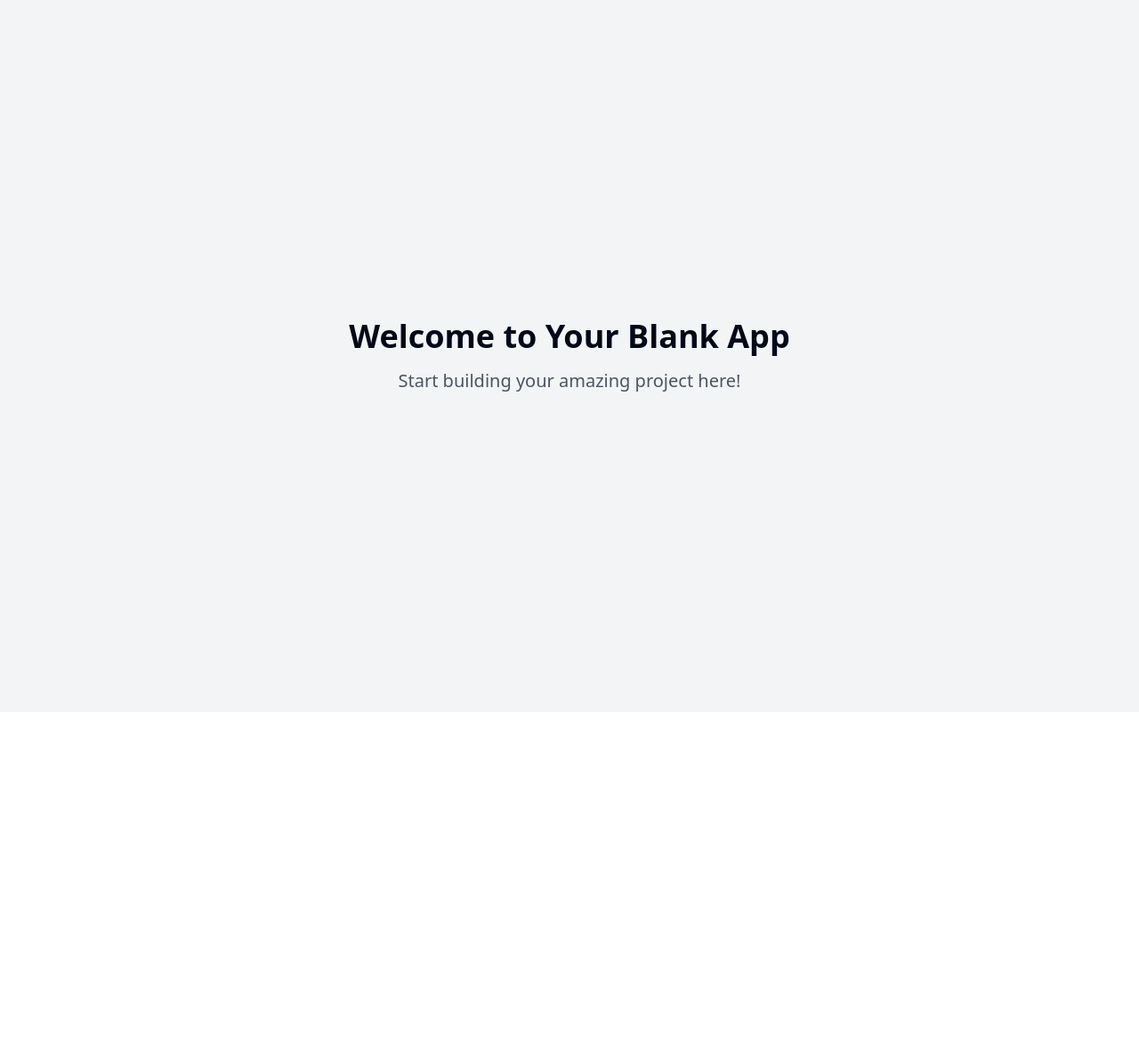
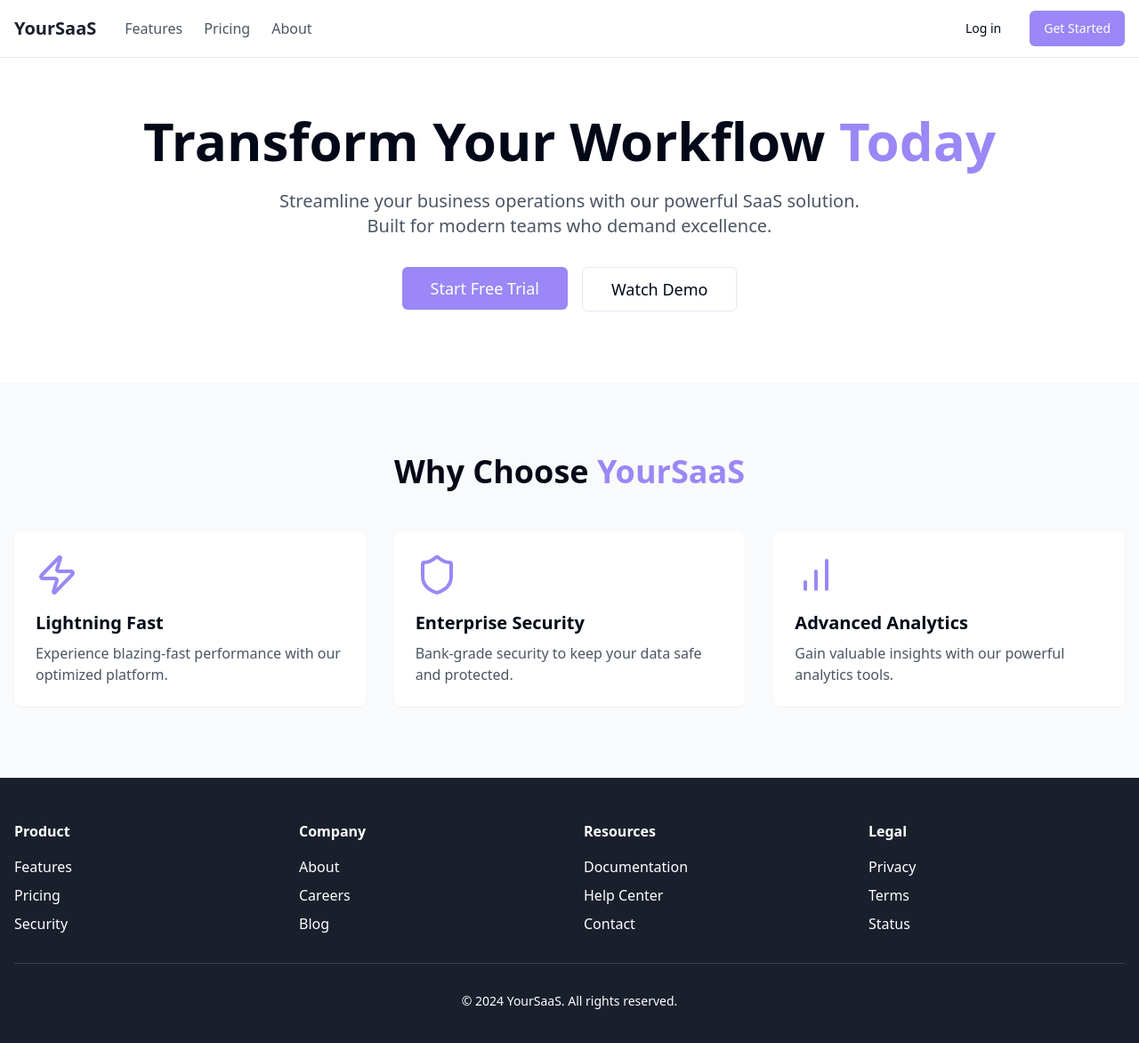
Before and after one commit to DevEduu/s-6045, a React (Vite) app: page / in a window 1280 px wide. Shown: the top 1172 px of the page at 89% size. Before the commit the page ends 800 px from the top, so only its background shows below. Built offline with nearby package versions, Linux system fonts and the light colour scheme.

Commit message:
Add landing page for SaaS startup
Implement a new landing page for the SaaS startup, replacing the existing fallback content with a more optimized and relevant user interface.
[skip gpt_engineer]

```diff
--- /dev/null
+++ b/src/components/Features.tsx
@@ -0,0 +1,44 @@
+import { Zap, Shield, BarChart } from "lucide-react";
+
+const features = [
+  {
+    icon: Zap,
+    title: "Lightning Fast",
+    description: "Experience blazing-fast performance with our optimized platform.",
+  },
+  {
+    icon: Shield,
+    title: "Enterprise Security",
+    description: "Bank-grade security to keep your data safe and protected.",
+  },
+  {
+    icon: BarChart,
+    title: "Advanced Analytics",
+    description: "Gain valuable insights with our powerful analytics tools.",
+  },
+];
+
+export const Features = () => {
+  return (
+    <div className="py-20 bg-gray-50" id="features">
+      <div className="container mx-auto px-4">
+        <h2 className="text-3xl md:text-4xl font-bold text-center mb-12">
+          Why Choose <span className="text-primary">YourSaaS</span>
+        </h2>
+        <div className="grid md:grid-cols-3 gap-8">
+          {features.map((feature, index) => (
+            <div
+              key={feature.title}
+              className="p-6 bg-white rounded-lg shadow-sm hover:shadow-md transition-shadow"
+              style={{ animationDelay: `${index * 0.1}s` }}
+            >
+              <feature.icon className="w-12 h-12 text-primary mb-4" />
+              <h3 className="text-xl font-semibold mb-2">{feature.title}</h3>
+              <p className="text-gray-600">{feature.description}</p>
+            </div>
+          ))}
+        </div>
+      </div>
+    </div>
+  );
+};
--- /dev/null
+++ b/src/components/Footer.tsx
@@ -0,0 +1,45 @@
+export const Footer = () => {
+  return (
+    <footer className="bg-secondary text-white py-12">
+      <div className="container mx-auto px-4">
+        <div className="grid grid-cols-2 md:grid-cols-4 gap-8">
+          <div>
+            <h3 className="font-bold mb-4">Product</h3>
+            <ul className="space-y-2">
+              <li><a href="#" className="hover:text-primary transition-colors">Features</a></li>
+              <li><a href="#" className="hover:text-primary transition-colors">Pricing</a></li>
+              <li><a href="#" className="hover:text-primary transition-colors">Security</a></li>
+            </ul>
+          </div>
+          <div>
+            <h3 className="font-bold mb-4">Company</h3>
+            <ul className="space-y-2">
+              <li><a href="#" className="hover:text-primary transition-colors">About</a></li>
+              <li><a href="#" className="hover:text-primary transition-colors">Careers</a></li>
+              <li><a href="#" className="hover:text-primary transition-colors">Blog</a></li>
+            </ul>
+          </div>
+          <div>
+            <h3 className="font-bold mb-4">Resources</h3>
+            <ul className="space-y-2">
+              <li><a href="#" className="hover:text-primary transition-colors">Documentation</a></li>
+              <li><a href="#" className="hover:text-primary transition-colors">Help Center</a></li>
+              <li><a href="#" className="hover:text-primary transition-colors">Contact</a></li>
+            </ul>
+          </div>
+          <div>
+            <h3 className="font-bold mb-4">Legal</h3>
+            <ul className="space-y-2">
+              <li><a href="#" className="hover:text-primary transition-colors">Privacy</a></li>
+              <li><a href="#" className="hover:text-primary transition-colors">Terms</a></li>
+              <li><a href="#" className="hover:text-primary transition-colors">Status</a></li>
+            </ul>
+          </div>
+        </div>
+        <div className="mt-8 pt-8 border-t border-gray-700 text-center text-sm">
+          <p>© 2024 YourSaaS. All rights reserved.</p>
+        </div>
+      </div>
+    </footer>
+  );
+};
--- /dev/null
+++ b/src/components/Hero.tsx
@@ -0,0 +1,26 @@
+import { Button } from "@/components/ui/button";
+
+export const Hero = () => {
+  return (
+    <div className="pt-32 pb-20 px-4">
+      <div className="container mx-auto text-center">
+        <h1 className="text-4xl md:text-6xl font-bold mb-6 animate-fade-up">
+          Transform Your Workflow
+          <span className="text-primary"> Today</span>
+        </h1>
+        <p className="text-xl text-gray-600 mb-8 max-w-2xl mx-auto animate-fade-up" style={{ animationDelay: "0.1s" }}>
+          Streamline your business operations with our powerful SaaS solution.
+          Built for modern teams who demand excellence.
+        </p>
+        <div className="flex justify-center space-x-4 animate-fade-up" style={{ animationDelay: "0.2s" }}>
+          <Button className="bg-primary hover:bg-primary-dark text-white px-8 py-6 text-lg">
+            Start Free Trial
+          </Button>
+          <Button variant="outline" className="px-8 py-6 text-lg">
+            Watch Demo
+          </Button>
+        </div>
+      </div>
+    </div>
+  );
+};
--- /dev/null
+++ b/src/components/Navbar.tsx
@@ -0,0 +1,32 @@
+import { Button } from "@/components/ui/button";
+
+export const Navbar = () => {
+  return (
+    <nav className="fixed top-0 left-0 right-0 z-50 bg-white/80 backdrop-blur-md border-b border-gray-200">
+      <div className="container mx-auto px-4 h-16 flex items-center justify-between">
+        <div className="flex items-center space-x-8">
+          <a href="/" className="text-xl font-bold text-secondary">
+            YourSaaS
+          </a>
+          <div className="hidden md:flex space-x-6">
+            <a href="#features" className="text-gray-600 hover:text-primary transition-colors">
+              Features
+            </a>
+            <a href="#pricing" className="text-gray-600 hover:text-primary transition-colors">
+              Pricing
+            </a>
+            <a href="#about" className="text-gray-600 hover:text-primary transition-colors">
+              About
+            </a>
+          </div>
+        </div>
+        <div className="flex items-center space-x-4">
+          <Button variant="ghost">Log in</Button>
+          <Button className="bg-primary hover:bg-primary-dark text-white">
+            Get Started
+          </Button>
+        </div>
+      </div>
+    </nav>
+  );
+};
--- a/src/pages/Index.tsx
+++ b/src/pages/Index.tsx
@@ -1,12 +1,15 @@
-// Update this page (the content is just a fallback if you fail to update the page)
+import { Navbar } from "@/components/Navbar";
+import { Hero } from "@/components/Hero";
+import { Features } from "@/components/Features";
+import { Footer } from "@/components/Footer";
 
 const Index = () => {
   return (
-    <div className="min-h-screen flex items-center justify-center bg-gray-100">
-      <div className="text-center">
-        <h1 className="text-4xl font-bold mb-4">Welcome to Your Blank App</h1>
-        <p className="text-xl text-gray-600">Start building your amazing project here!</p>
-      </div>
+    <div className="min-h-screen">
+      <Navbar />
+      <Hero />
+      <Features />
+      <Footer />
     </div>
   );
 };
--- a/tailwind.config.ts
+++ b/tailwind.config.ts
@@ -12,85 +12,44 @@ export default {
   theme: {
     container: {
       center: true,
-			padding: '2rem',
+      padding: "2rem",
       screens: {
-				'2xl': '1400px'
-			}
+        "2xl": "1400px",
+      },
     },
     extend: {
       colors: {
-				border: 'hsl(var(--border))',
-				input: 'hsl(var(--input))',
-				ring: 'hsl(var(--ring))',
-				background: 'hsl(var(--background))',
-				foreground: 'hsl(var(--foreground))',
+        border: "hsl(var(--border))",
+        input: "hsl(var(--input))",
+        ring: "hsl(var(--ring))",
+        background: "hsl(var(--background))",
+        foreground: "hsl(var(--foreground))",
         primary: {
-					DEFAULT: 'hsl(var(--primary))',
-					foreground: 'hsl(var(--primary-foreground))'
+          DEFAULT: "#9b87f5",
+          dark: "#7E69AB",
+          foreground: "#ffffff",
         },
         secondary: {
-					DEFAULT: 'hsl(var(--secondary))',
-					foreground: 'hsl(var(--secondary-foreground))'
+          DEFAULT: "#1A1F2C",
+          foreground: "#ffffff",
         },
-				destructive: {
-					DEFAULT: 'hsl(var(--destructive))',
-					foreground: 'hsl(var(--destructive-foreground))'
-				},
-				muted: {
-					DEFAULT: 'hsl(var(--muted))',
-					foreground: 'hsl(var(--muted-foreground))'
-				},
-				accent: {
-					DEFAULT: 'hsl(var(--accent))',
-					foreground: 'hsl(var(--accent-foreground))'
-				},
-				popover: {
-					DEFAULT: 'hsl(var(--popover))',
-					foreground: 'hsl(var(--popover-foreground))'
-				},
-				card: {
-					DEFAULT: 'hsl(var(--card))',
-					foreground: 'hsl(var(--card-foreground))'
-				},
-				sidebar: {
-					DEFAULT: 'hsl(var(--sidebar-background))',
-					foreground: 'hsl(var(--sidebar-foreground))',
-					primary: 'hsl(var(--sidebar-primary))',
-					'primary-foreground': 'hsl(var(--sidebar-primary-foreground))',
-					accent: 'hsl(var(--sidebar-accent))',
-					'accent-foreground': 'hsl(var(--sidebar-accent-foreground))',
-					border: 'hsl(var(--sidebar-border))',
-					ring: 'hsl(var(--sidebar-ring))'
-				}
-			},
-			borderRadius: {
-				lg: 'var(--radius)',
-				md: 'calc(var(--radius) - 2px)',
-				sm: 'calc(var(--radius) - 4px)'
       },
       keyframes: {
-				'accordion-down': {
-					from: {
-						height: '0'
+        "fade-up": {
+          "0%": {
+            opacity: "0",
+            transform: "translateY(10px)",
           },
-					to: {
-						height: 'var(--radix-accordion-content-height)'
-					}
+          "100%": {
+            opacity: "1",
+            transform: "translateY(0)",
           },
-				'accordion-up': {
-					from: {
-						height: 'var(--radix-accordion-content-height)'
         },
-					to: {
-						height: '0'
-					}
-				}
       },
       animation: {
-				'accordion-down': 'accordion-down 0.2s ease-out',
-				'accordion-up': 'accordion-up 0.2s ease-out'
-			}
-		}
+        "fade-up": "fade-up 0.5s ease-out",
+      },
+    },
   },
   plugins: [require("tailwindcss-animate")],
 } satisfies Config;
```
Lines whose indentation alone changed are shown as unchanged.
